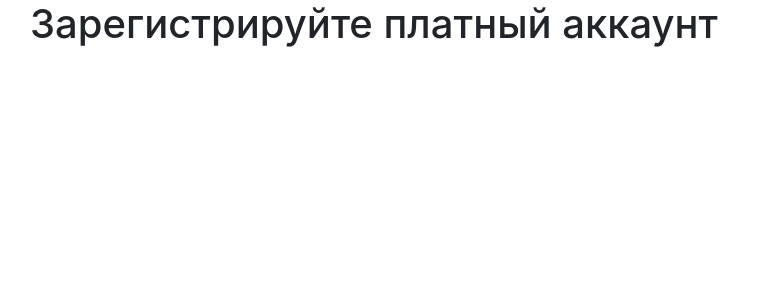
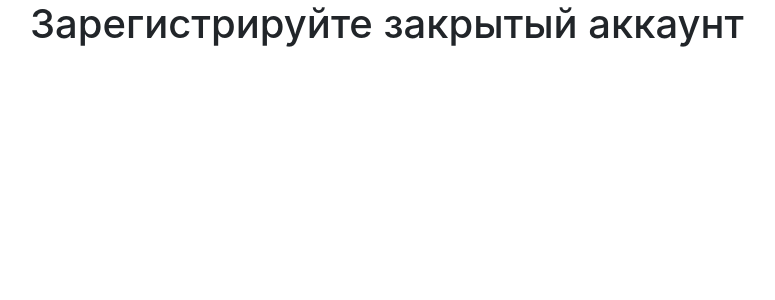
Before and after one commit to shag06/mysitepy, a Flask app: template templates/pay_training.html in a window 1280 px wide. Shown: the part 70-370 px from the top of the page, without its empty margins (55-830 px from the left). Run offline with Flask 3, Linux system fonts and the light colour scheme; the template is opened without the code that fills it, so the values that code supplies are empty; some libraries are stand-ins or nearby versions.

Commit message:
project3.3

```diff
--- a/templates/pay_training.html
+++ b/templates/pay_training.html
@@ -26,6 +26,6 @@
         </a>
     </div>
 {% else %}
-<h1>Зарегистрируйте платный аккаунт</h1>
+<h1>Зарегистрируйте закрытый аккаунт</h1>
 {% endif %}
 {% endblock %}
```
